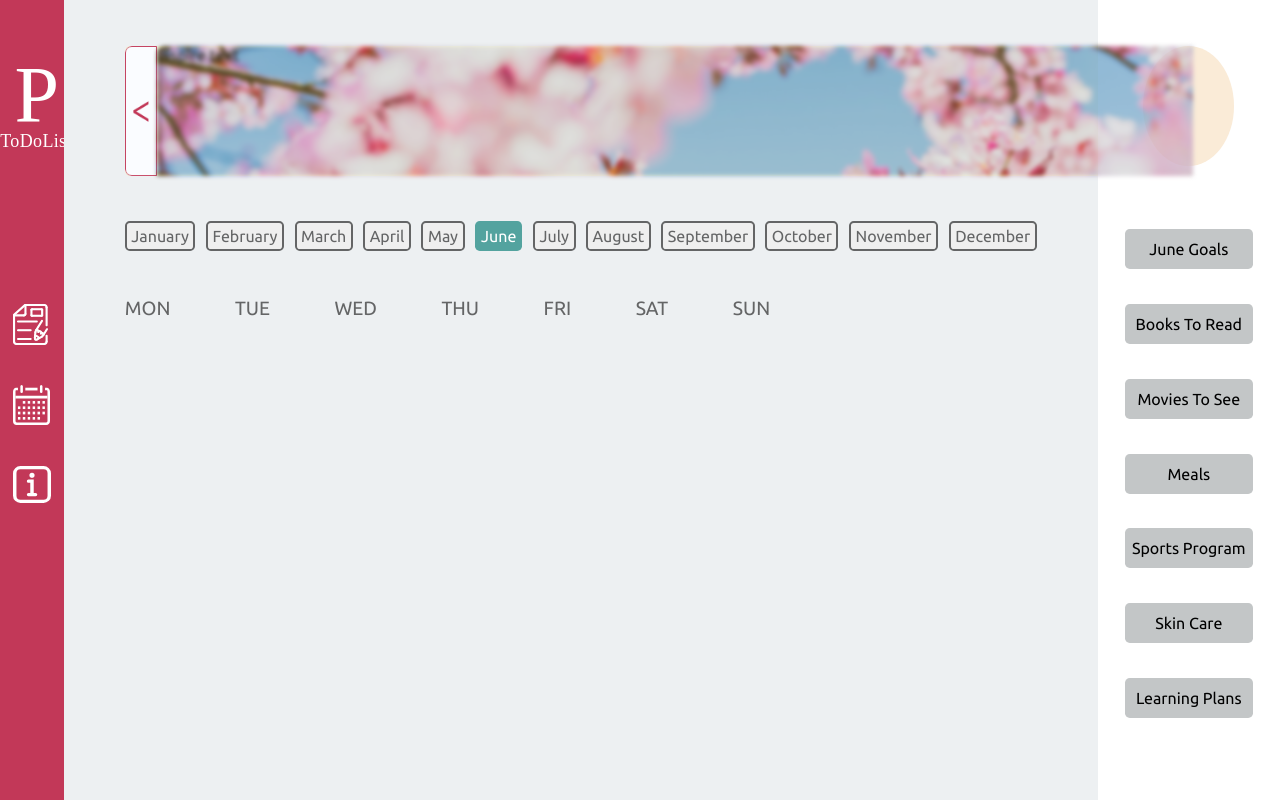
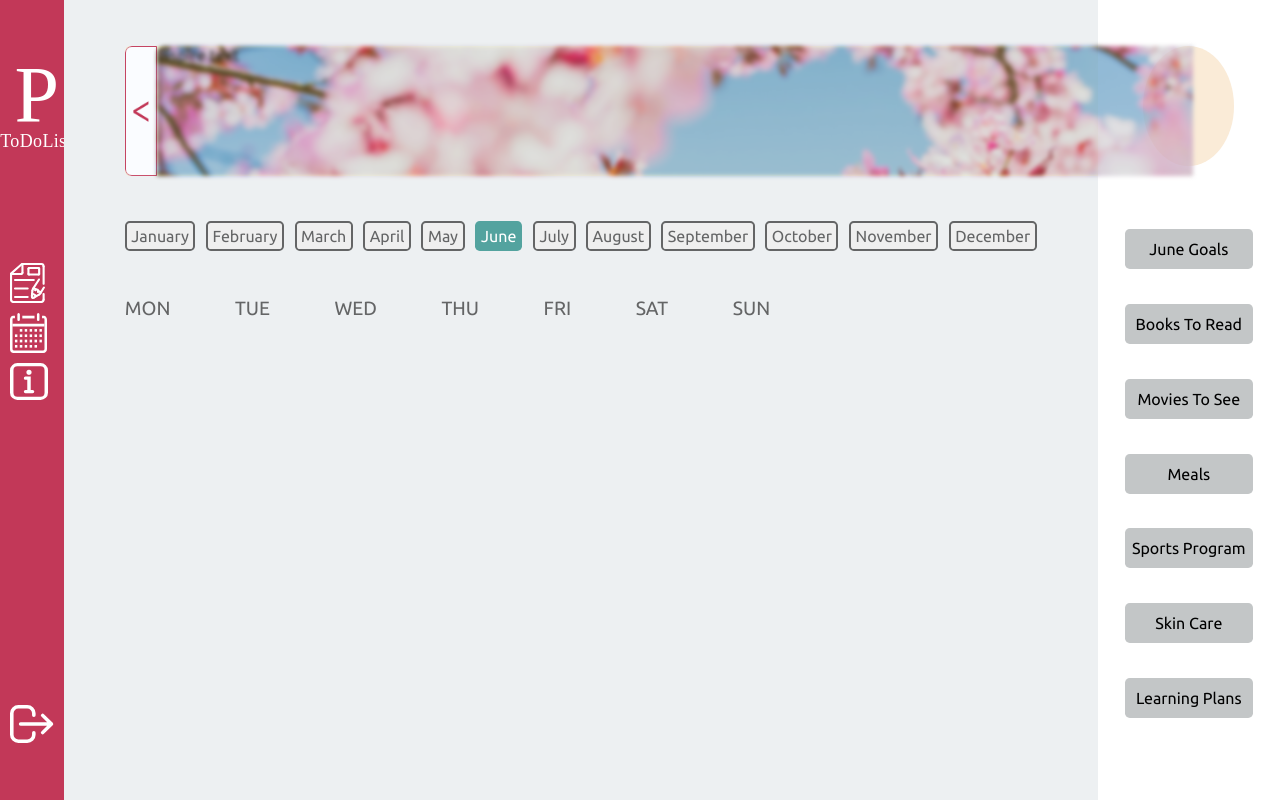
Before and after one commit to Parisa7422/planner, a React (Create React App) app in the folder client/: page / in a window 1280 px wide. Built offline with nearby package versions, Linux system fonts and the light colour scheme; sample sign-in values are in the browser's storage.

Commit message:
Add logout btn

```diff
--- a/client/src/assets/wrappers/NavigationBar.js
+++ b/client/src/assets/wrappers/NavigationBar.js
@@ -16,14 +16,23 @@ const Wrapper = styled.nav`
     display: flex;
     flex-direction: column;
     justify-content: space-around;
-    height: 30%;
-    margin: 80px auto;
+    height: 60%;
+    line-height: 2;
+    margin: auto;
   }
 
   .link-item {
     color: #fff;
     text-decoration: none;
   }
+  .logout-icon {
+    margin-top: auto;
+    visibility: hidden;
+    cursor: pointer;
+  }
+  .note-icon {
+    visibility: hidden;
+  }
 `;
 
 export default Wrapper;
--- a/client/src/components/InputGoals.js
+++ b/client/src/components/InputGoals.js
@@ -16,9 +16,6 @@ const InputGoals = (props) => {
     props.onAdd(goal);
     setGoal("");
     e.preventDefault();
-    // setGoals((prevGoals) => {
-    //   return [...prevGoals, goal];
-    // });
   };
 
   return (
--- a/client/src/components/Navbar.js
+++ b/client/src/components/Navbar.js
@@ -5,8 +5,12 @@ import { Link } from "react-router-dom";
 import note from "../assets/images/Note-icon.svg";
 import calender from "../assets/images/calendar-icon.svg";
 import about from "../assets/images/About-icon.svg";
+import logout from "../assets/images/logout_icon.svg";
+
+import { useAppContext } from "../context/appContext";
 
 const Navbar = () => {
+  const { user, logoutUser } = useAppContext();
   return (
     <Wrapper>
       <div className="logo-center">
@@ -15,7 +19,11 @@ const Navbar = () => {
         </Link>
       </div>
       <div className="link-items">
-        <Link className="link-item" to="/notes">
+        <Link
+          className="link-item note-icon"
+          style={user && { visibility: "visible" }}
+          to="/notes"
+        >
           <img src={note} alt="icon" />
         </Link>
         <Link className="link-item" to="/contact-us">
@@ -24,6 +32,13 @@ const Navbar = () => {
         <Link className="link-item" to="/about-us">
           <img src={about} alt="icon" />
         </Link>
+
+        <img
+          src={logout}
+          className="logout-icon"
+          style={user && { visibility: "visible" }}
+          onClick={logoutUser}
+        />
       </div>
     </Wrapper>
   );
--- a/client/src/context/actions.js
+++ b/client/src/context/actions.js
@@ -15,3 +15,6 @@ export const CLEAR_ALERT = "CLEAR_ALERT";
 export const SETUP_USER_BEGIN = "SETUP_USER_BEGIN";
 export const SETUP_USER_SUCCESS = "SETUP_USER_SUCCESS";
 export const SETUP_USER_ERROR = "SETUP_USER_ERROR";
+
+// Logout user
+export const LOGOUT_USER = "LOGOUT_USER";
--- a/client/src/context/appContext.js
+++ b/client/src/context/appContext.js
@@ -7,6 +7,7 @@ import {
   SETUP_USER_BEGIN,
   SETUP_USER_SUCCESS,
   SETUP_USER_ERROR,
+  LOGOUT_USER,
 } from "./actions";
 
 const token = localStorage.getItem("token");
@@ -72,8 +73,16 @@ const AppProvider = ({ children }) => {
     }
     clearAlert();
   };
+
+  // LogoutUser
+  const logoutUser = () => {
+    dispatch({ type: LOGOUT_USER });
+    removeUserFromLocalStorage();
+  };
   return (
-    <AppContext.Provider value={{ ...state, displayAlert, setupUser }}>
+    <AppContext.Provider
+      value={{ ...state, displayAlert, setupUser, logoutUser }}
+    >
       {children}
     </AppContext.Provider>
   );
--- a/client/src/context/reducer.js
+++ b/client/src/context/reducer.js
@@ -4,7 +4,9 @@ import {
   SETUP_USER_ERROR,
   SETUP_USER_BEGIN,
   SETUP_USER_SUCCESS,
+  LOGOUT_USER,
 } from "./actions";
+import { initialState } from "./appContext";
 const reducer = (state, action) => {
   if (action.type === DISPLAY_ALERT) {
     return {
@@ -48,6 +50,14 @@ const reducer = (state, action) => {
       alertText: action.payload.msg,
     };
   }
+
+  if (action.type === LOGOUT_USER) {
+    return {
+      ...initialState,
+      user: null,
+      token: null,
+    };
+  }
   throw new Error(`no such action : ${action.type}`);
 };
 
```
Also changed, not shown: client/src/assets/images/logout_icon.svg (added).
